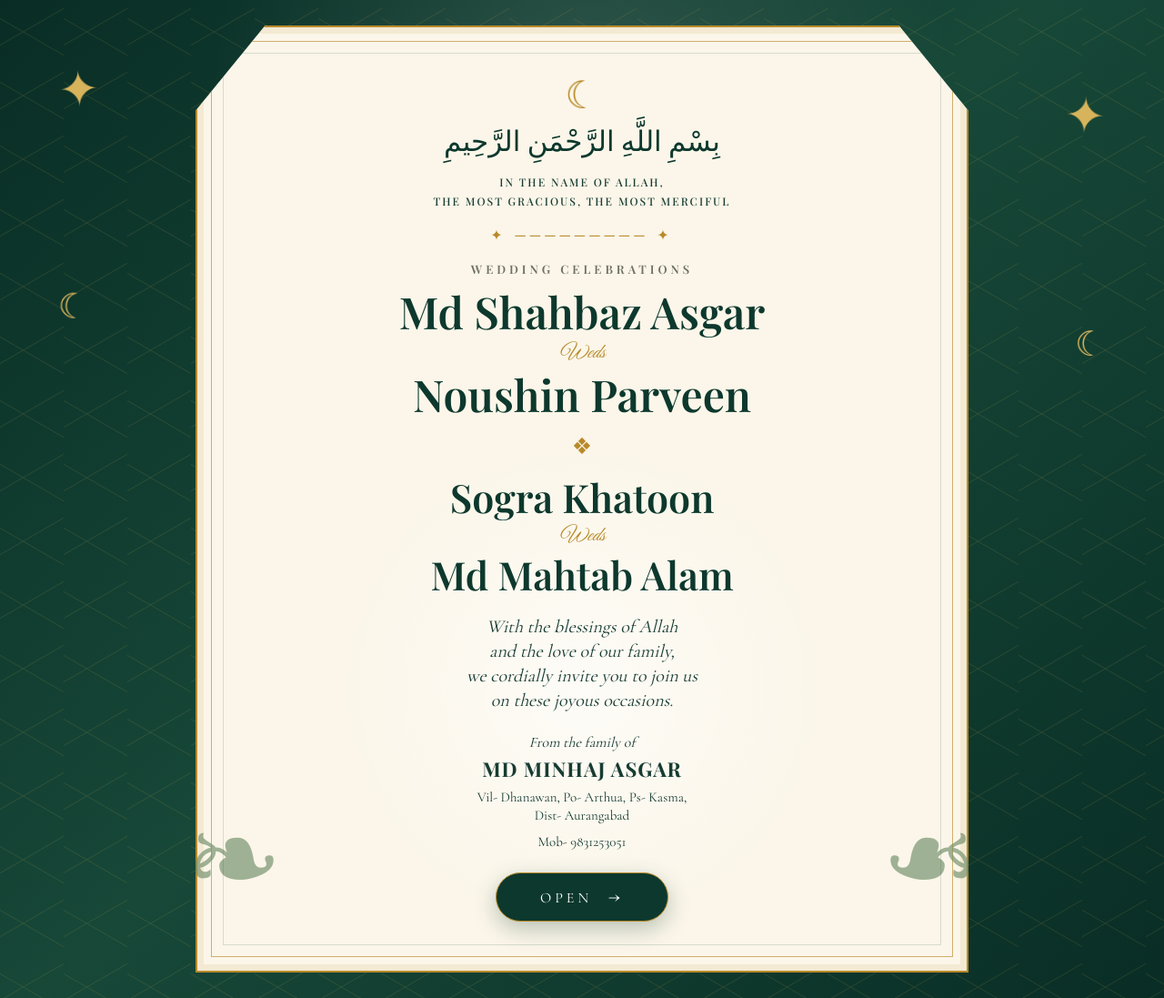
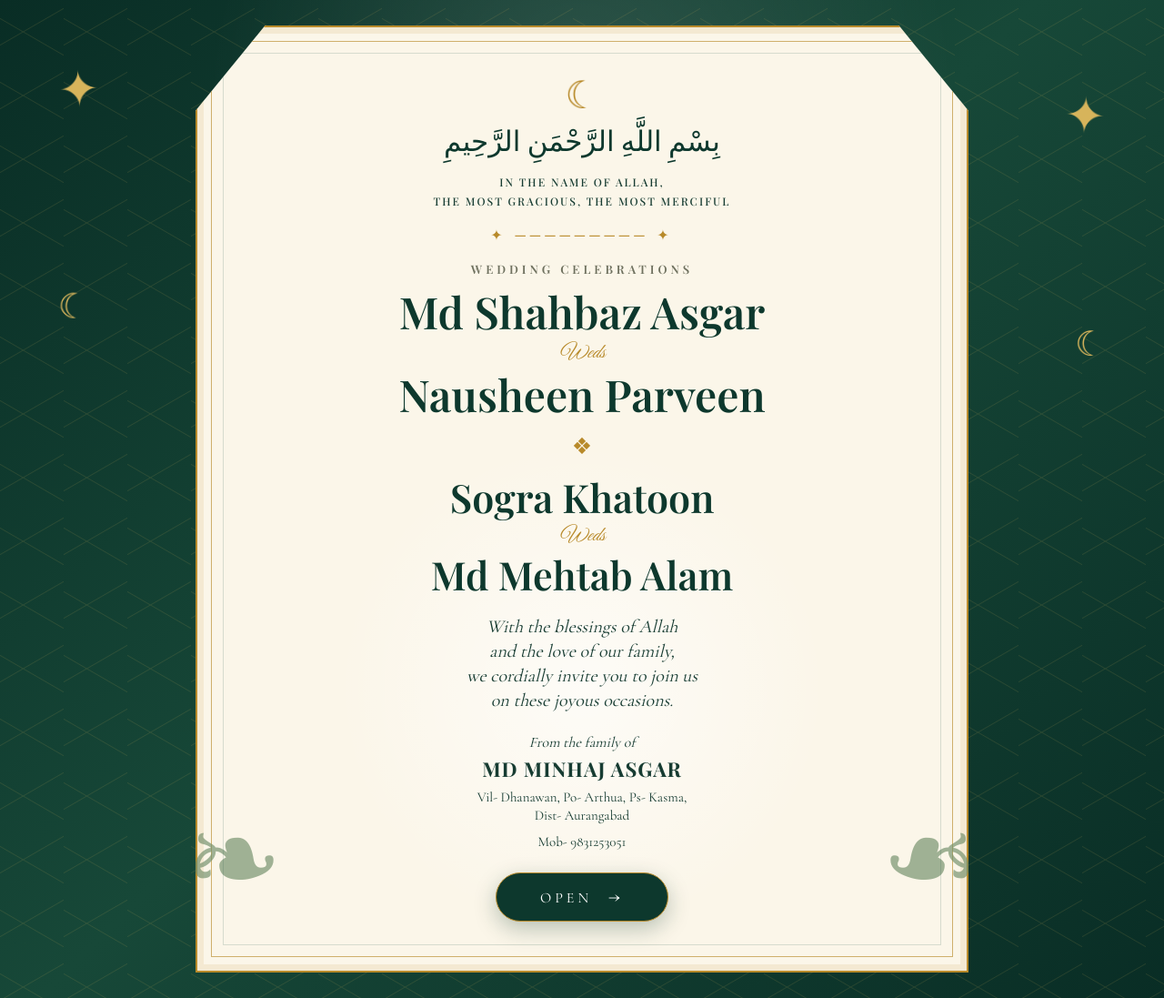
Before and after one commit to MohammedShakeer04/Wedding-Invitation2, a plain HTML site: page index.html in a window 1280 px wide. Shown: the top 1097 px of the page at 91% size. Drawn offline with nearby package versions, Linux system fonts and the light colour scheme.

Commit message:
Update index.html

```diff
--- a/index.html
+++ b/index.html
@@ -38,7 +38,7 @@
           <div class="couple-name">
             <span>Md Shahbaz Asgar</span>
             <small>Weds</small>
-            <span>Noushin Parveen</span>
+            <span>Nausheen Parveen</span>
           </div>
 
           <div class="divider">❖</div>
@@ -46,7 +46,7 @@
           <div class="couple-name second">
             <span>Sogra Khatoon</span>
             <small>Weds</small>
-            <span>Md Mahtab Alam</span>
+            <span>Md Mehtab Alam</span>
           </div>
 
           <div class="invitation-copy">
```
